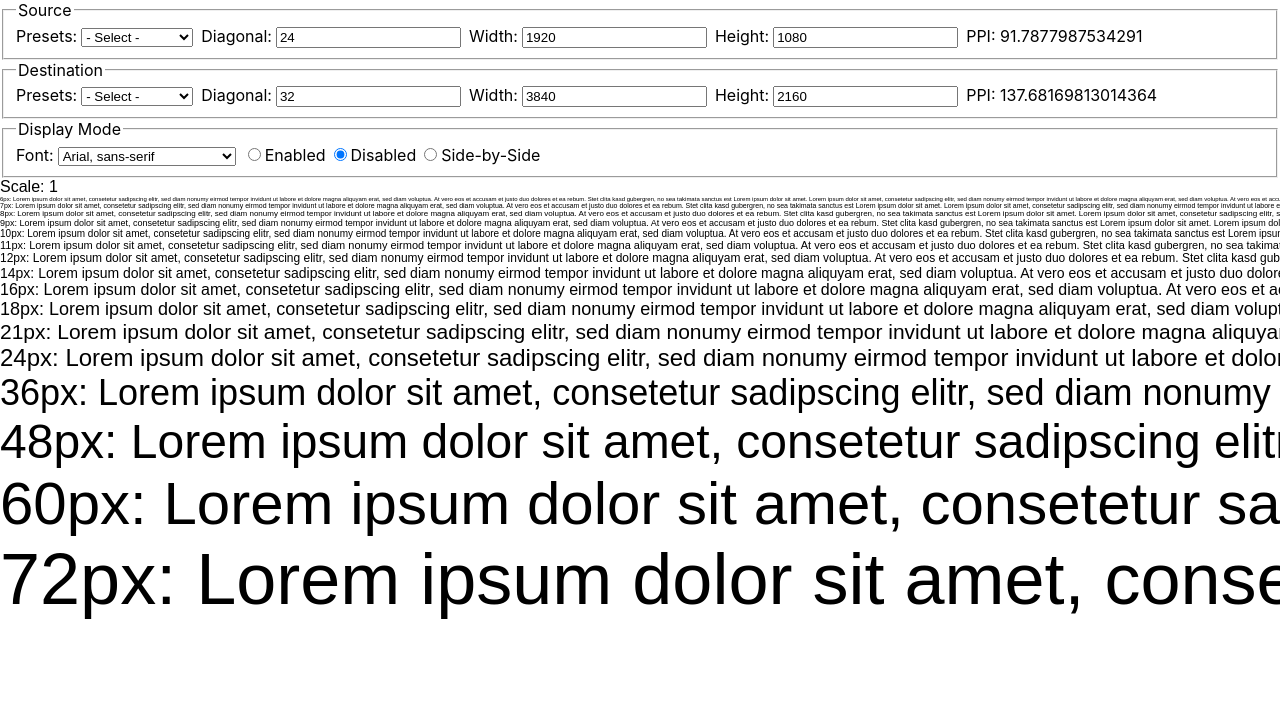
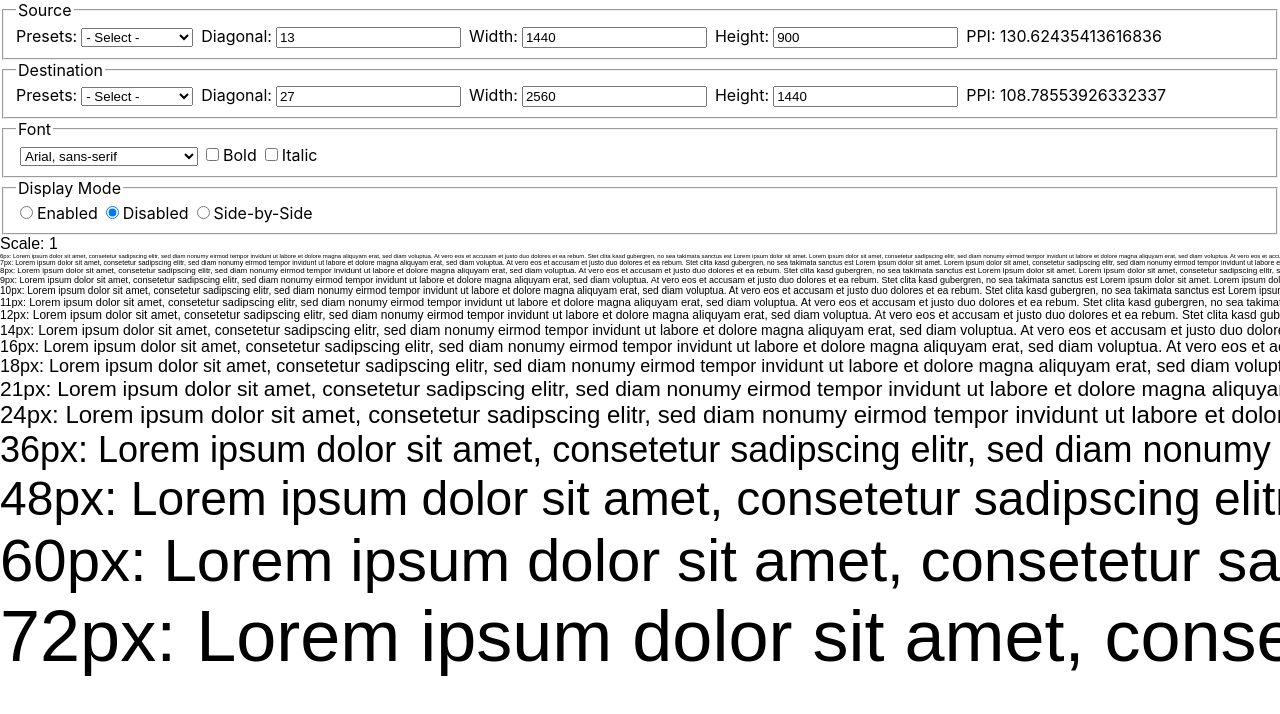
Before and after one commit to benneq/screen-scale, a React (Create React App) app: page / in a window 1280 px wide. Shown: the top 714 px of the page. Built offline with nearby package versions, Linux system fonts and the light colour scheme.

Commit message:
font bold italic

```diff
--- a/src/App.tsx
+++ b/src/App.tsx
@@ -14,6 +14,7 @@ const createScreenData = (diagonal: number, width: number, height: number): Scre
 }
 
 const presets = [
+  createScreenData(13, 1440, 900),
   createScreenData(24, 1920, 1080),
   createScreenData(27, 2560, 1440),
   createScreenData(32, 3840, 2160),
@@ -42,7 +43,17 @@ export default function App() {
   const [src, setSrc] = useState<ScreenData>(presets[0]);
   const [dest, setDest] = useState<ScreenData>(presets[2]);
   const [font, setFont] = useState<string>(fonts[0]);
+  const [fontWeightBold, setFontWeightBold] = useState<boolean>(false);
+  const [fontStyleItalic, setFontStyleItalic] = useState<boolean>(false);
   const [displayMode, setDisplayMode] = useState<DisplayMode>(DisplayMode.disabled);
+
+  const handleFontWeightBoldChange = (e: React.ChangeEvent<HTMLInputElement>) => {
+    setFontWeightBold(e.target.checked);
+  }
+
+  const handleFontStyleItalicChange = (e: React.ChangeEvent<HTMLInputElement>) => {
+    setFontStyleItalic(e.target.checked);
+  }
 
   const handleDisplayModeChange = (e: React.ChangeEvent<HTMLInputElement>) => {
     setDisplayMode(Number(e.target.value));
@@ -51,8 +62,6 @@ export default function App() {
   const srcPPI = calcPPI(src);
   const destPPI = calcPPI(dest);
   const scaleFactor = srcPPI / destPPI;
-
-  console.log(font)
 
   return (
     <div>
@@ -81,12 +90,32 @@ export default function App() {
       </fieldset>
 
       <fieldset>
-        <legend>Display Mode</legend>
+        <legend>Font</legend>
         <FontSelect
           presets={fonts}
           value={font}
           onChange={setFont}
         />
+        <label>
+          <input
+            type="checkbox"
+            checked={fontWeightBold}
+            onChange={handleFontWeightBoldChange}
+          />
+          Bold
+        </label>
+        <label>
+          <input
+            type="checkbox"
+            checked={fontStyleItalic}
+            onChange={handleFontStyleItalicChange}
+          />
+          Italic
+        </label>
+      </fieldset>
+
+      <fieldset>
+        <legend>Display Mode</legend>
         <label>
           <input
             type="radio"
@@ -119,7 +148,12 @@ export default function App() {
         </label>
       </fieldset>
 
-      <div style={{ display: 'flex', fontFamily: font }}>
+      <div style={{
+        display: 'flex',
+        fontFamily: font,
+        fontWeight: fontWeightBold ? 'bold' : 'normal',
+        fontStyle: fontStyleItalic ? 'italic' : 'normal'
+      }}>
         {displayMode !== DisplayMode.enabled && (
           <div style={{ flex: '1', width: 'calc(100vw - (100vw - 50%))' }}>
             Scale: 1
--- a/src/FontSelect.tsx
+++ b/src/FontSelect.tsx
@@ -15,13 +15,10 @@ export const FontSelect: React.FC<Props> = ({presets, value, onChange}) => {
   }
 
   return (
-    <label>
-      Font:
-      <select value={value} onChange={handleFontChange}>
-        {presets.map((preset, i) =>
-          <option key={i} value={preset}>{preset}</option>
-        )}
-      </select>
-    </label>
+    <select value={value} onChange={handleFontChange}>
+      {presets.map((preset, i) =>
+        <option key={i} value={preset}>{preset}</option>
+      )}
+    </select>
   );
 }
```
